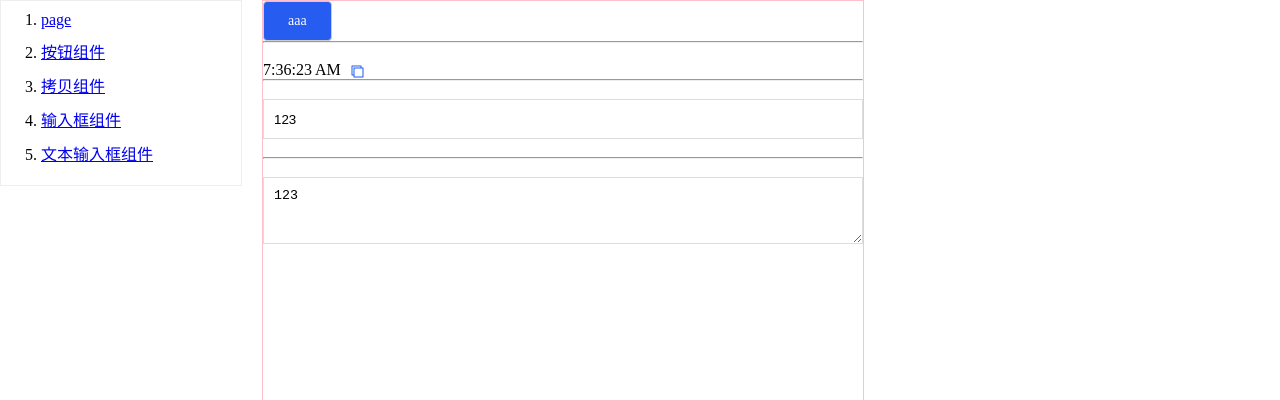
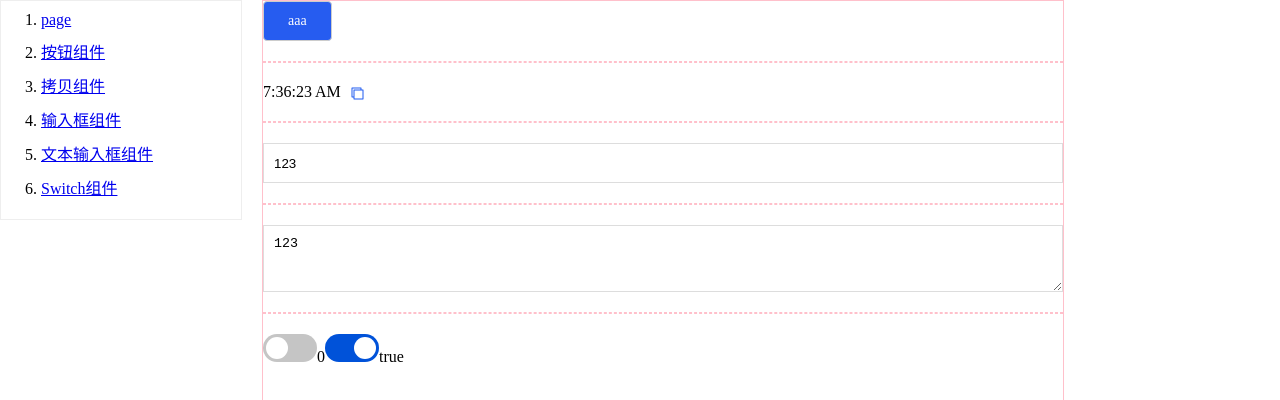
Before and after one commit to bushaoqing/component-for-react-hook, a React (Create React App) app: page /page in a window 1280 px wide. Shown: the top 400 px of the page. Built offline with nearby package versions, Linux system fonts and the light colour scheme.

Commit message:
add switch comp

```diff
--- /dev/null
+++ b/src/components/Switch/index.css
@@ -0,0 +1,33 @@
+.comp-switch__wrap {
+  position: relative;
+  display: inline-block;
+  width: 54px;
+  height: 28px;
+  box-sizing: border-box;
+  border-radius: 14px;
+  background: #c5c5c5;
+}
+
+.comp-switch__wrap::before {
+  content: '';
+  display: inline-block;
+  width: 22px;
+  height: 22px;
+  border-radius: 50%;
+  background: #fff;
+  position: absolute;
+  top: 3px;
+  transition: transform .5s;
+}
+
+.comp-switch__wrap.open {
+  background: #0052d9;
+}
+
+.comp-switch__wrap.close::before {
+  transform: translateX(3px)
+}
+
+.comp-switch__wrap.open::before {
+  transform: translateX(29px) /* 54 - 22 - 3 = 29 */
+}
--- /dev/null
+++ b/src/components/Switch/index.js
@@ -0,0 +1,31 @@
+import _ from 'lodash'
+import { useState, useMemo } from 'react'
+import PropTypes from 'prop-types'
+import './index.css'
+
+function Swith(props) {
+  const [isOpen, setIsOpen] = useState(props.value)
+  const valIsBool = useMemo(() => typeof props.value === 'boolean', [props.value])
+
+  return (
+    <div
+      className={`comp-switch__wrap ${isOpen ? 'open' : 'close'}`}
+      onClick={() => {
+        props.onChange(valIsBool ? Boolean(!isOpen) : Number(!isOpen))
+        setIsOpen(val => valIsBool ? Boolean(!val) : Number(!val))
+      }}
+    />
+  )
+}
+
+Swith.propTypes = {
+  value: PropTypes.oneOfType([PropTypes.number, PropTypes.bool]), // 0 or 1\ true or false
+  onChange: PropTypes.func
+}
+
+Swith.defaultProps = {
+  value: false,
+  onChange: _.noop
+}
+
+export default Swith
--- a/src/index.css
+++ b/src/index.css
@@ -3,8 +3,14 @@
   margin: 0;
 }
 
+hr {
+  border-color: pink;
+  border-style: dashed;
+  margin: 20px 0;
+}
+
 .App {
-  width: 600px;
+  width: 800px;
   min-height: 600px;
   border: 1px solid pink;
 }
--- a/src/pages/index.js
+++ b/src/pages/index.js
@@ -3,22 +3,25 @@ import Buttom from '../components/Button'
 import CopyText from '../components/CopyText'
 import Input from '../components/Input'
 import Textarea from '../components/Textarea'
+import Switch from '../components/Switch'
 
 // 测试容器
 function InitPage() {
-  let time = new Date().toLocaleTimeString()
   const [inputVal, setInputVal] = useState('123')
+  const [switchVal, setSwitchVal] = useState(0)
+  const [switchVal1, setSwitchVal1] = useState(true)
 
 
+  let time = new Date().toLocaleTimeString()
   return (
     <div className="App">
       <Buttom text="aaa" type="submit"  />
 
-      <br/><hr/><br/>
+      <hr/>
 
       {time}<CopyText copyText={time} />
 
-      <br/><hr/><br/>
+      <hr/>
 
       <Input
         value={inputVal}
@@ -28,7 +31,7 @@ function InitPage() {
         // error={{isError: true, msg: '我是错误提示信息'}}
       />
 
-      <br/><hr/><br/>
+      <hr/>
 
       <Textarea
         value={inputVal}
@@ -37,6 +40,11 @@ function InitPage() {
         onBlur={() => console.log('curVal: ', inputVal)}
         // error={{isError: true, msg: '我是错误提示信息'}}
       />
+
+      <hr/>
+
+      <Switch value={switchVal} onChange={bool => setSwitchVal(bool)}/>{switchVal}
+      <Switch value={switchVal1} onChange={bool => setSwitchVal1(bool)}/>{switchVal1 ? 'true' : 'fasle'}
     </div>
   );
 }
--- a/src/router/index.js
+++ b/src/router/index.js
@@ -3,6 +3,7 @@ import Button from "../components/Button"
 import CopyText from "../components/CopyText"
 import Input from "../components/Input"
 import Textarea from "../components/Textarea"
+import Switch from "../components/Switch"
 
 // 侧边菜单栏
 const RouteMap = [
@@ -26,6 +27,10 @@ const RouteMap = [
         name: '文本输入框组件',
         path: '/Textarea',
         component: Textarea
+    }, {
+        name: 'Switch组件',
+        path: '/Switch',
+        component: Switch
     }
 ]
 
```
Also changed, not shown: src/components/Switch/README.md (added).
